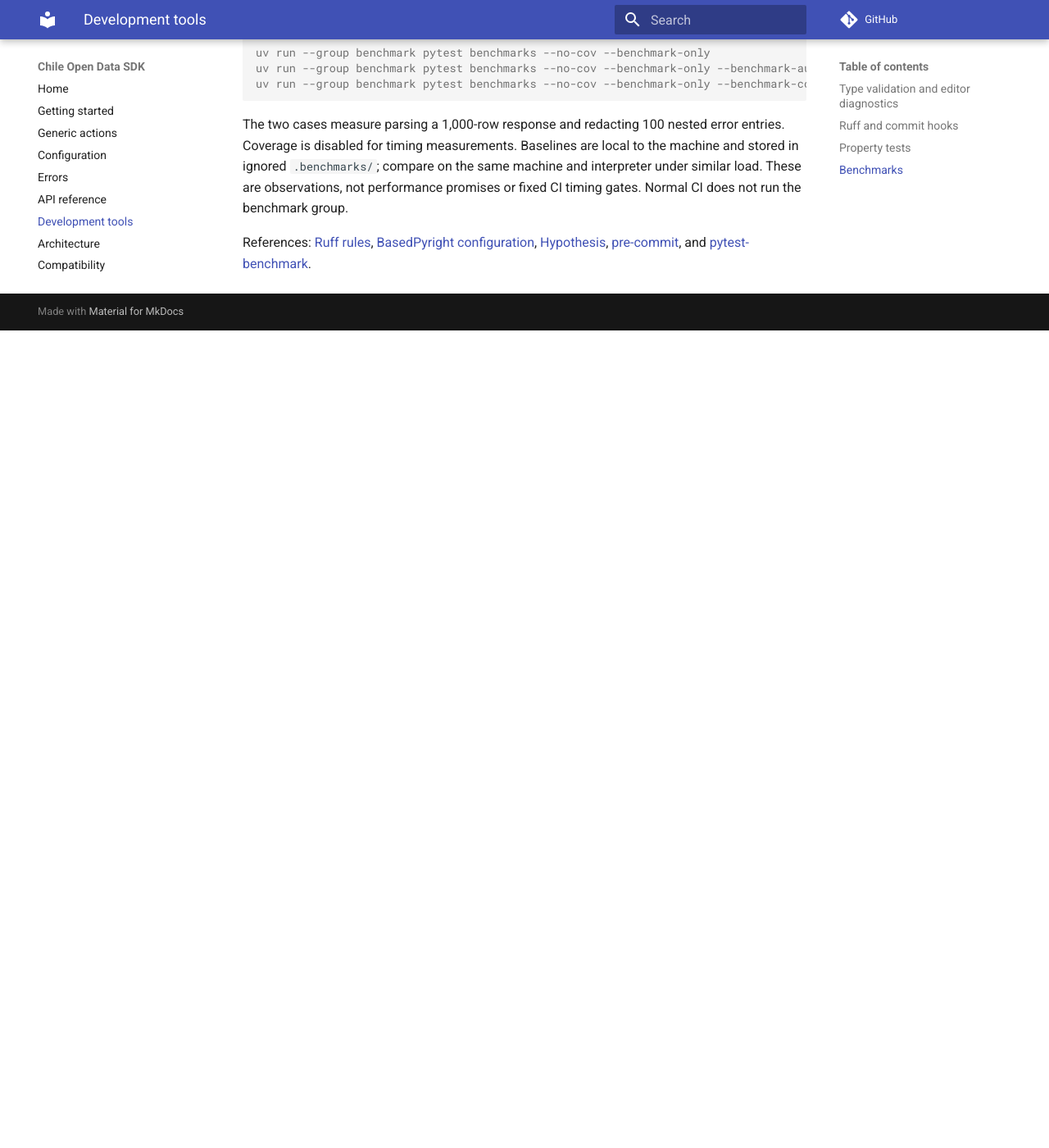
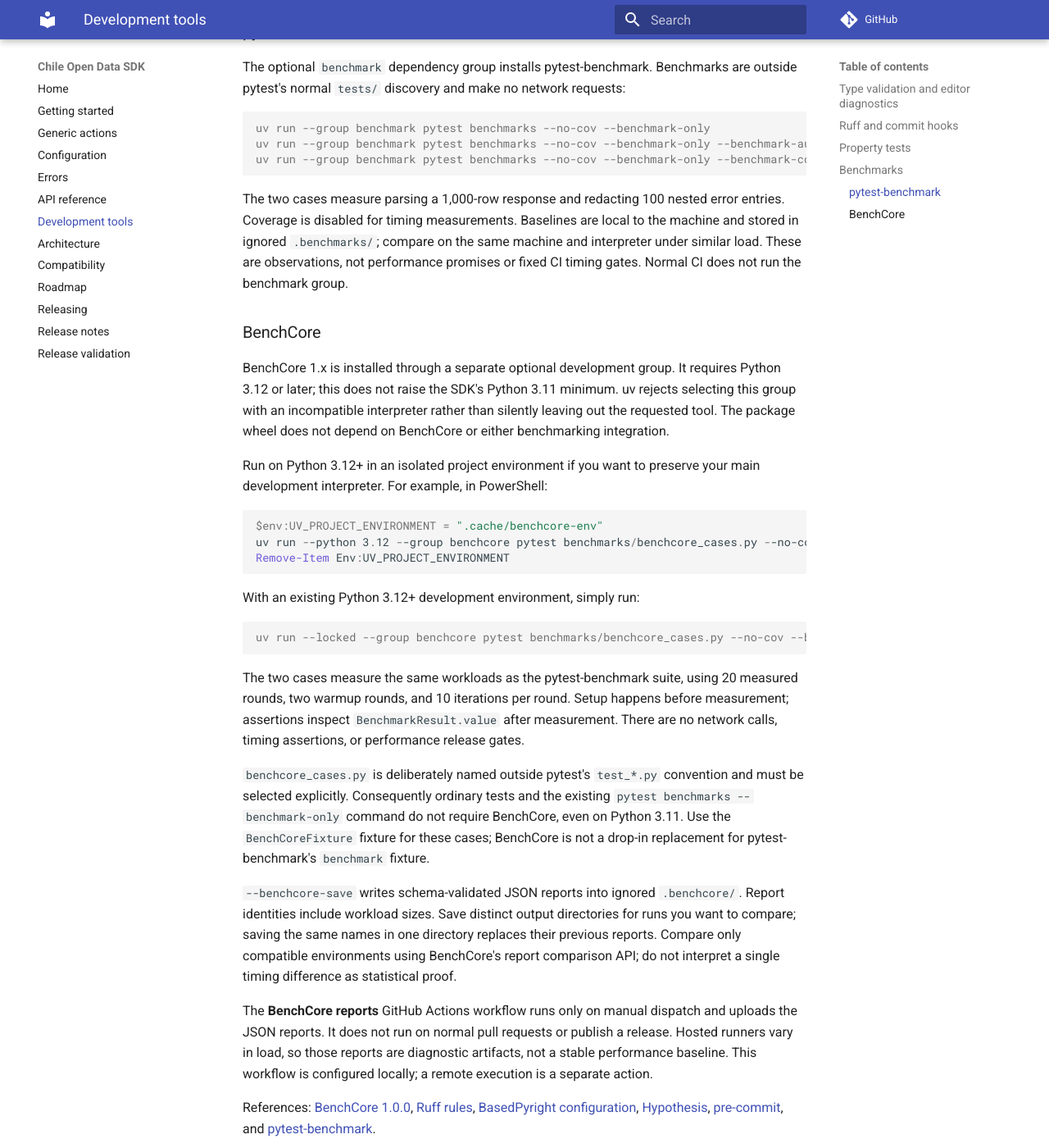
Before and after one commit to ezer-mackenzie/chile-open-data-sdk, an MkDocs documentation site: the page built from docs/development.md, in a window 1280 px wide and 1400 px high, scrolled down 1947 px. Shown: the whole window at 82% size. Built offline with MkDocs 1.6.1 and Material for MkDocs 9.7.7, drawn with Linux system fonts in a browser that asks for light colours; comment, search, counter and statistics services are not loaded; before the commit the page ends 2350 px from its top, so only the background shows below that; some of the changed text lies outside the part shown.

Commit message:
build(benchmarks): add optional BenchCore reports
Add BenchCore 1.x with its pytest integration in a Python 3.12+ development
group while retaining Python 3.11 support for the SDK and ordinary tests.

Provide explicitly selected response parsing and diagnostic redaction cases,
persisted JSON reports, and a manual artifact-upload workflow. Document commands,
measurement settings, report handling, and separation from pytest-benchmark.

Validation: both cases pass on Python 3.12 and 3.14, saved reports load, and
existing pytest-benchmark cases remain compatible. The 86 normal tests pass,
including on Python 3.11 without BenchCore. All quality hooks, strict docs,
and distribution checks pass. No tag was moved or release published.

Co-authored-by: Codex <noreply@openai.com>

````diff
--- a/docs/development.md
+++ b/docs/development.md
@@ -13,7 +13,8 @@ changes. Use the project's `.venv` interpreter in your editor.
 | Hypothesis | Generated JSON and redaction invariants | Included in normal pytest |
 | pre-commit | Run checks before committing | `uv run pre-commit install` |
 | pip-audit | Known dependency vulnerabilities | See the release guide |
-| pytest-benchmark | Optional local CPU measurements | See below |
+| pytest-benchmark | Optional local CPU measurements, Python 3.11+ | See below |
+| BenchCore | Optional typed measurements and JSON reports, Python 3.12+ | See below |
 
 ## Type validation and editor diagnostics
 
@@ -58,6 +59,8 @@ failing examples live in the ignored `.hypothesis/` directory.
 
 ## Benchmarks
 
+### pytest-benchmark
+
 The optional `benchmark` dependency group installs pytest-benchmark. Benchmarks
 are outside pytest's normal `tests/` discovery and make no network requests:
 
@@ -73,7 +76,54 @@ machine and stored in ignored `.benchmarks/`; compare on the same machine and
 interpreter under similar load. These are observations, not performance promises
 or fixed CI timing gates. Normal CI does not run the benchmark group.
 
-References: [Ruff rules](https://docs.astral.sh/ruff/rules/),
+### BenchCore
+
+BenchCore 1.x is installed through a separate optional development group. It
+requires Python 3.12 or later; this does not raise the SDK's Python 3.11 minimum.
+uv rejects selecting this group with an incompatible interpreter rather than
+silently leaving out the requested tool. The package wheel does not depend on
+BenchCore or either benchmarking integration.
+
+Run on Python 3.12+ in an isolated project environment if you want to preserve
+your main development interpreter. For example, in PowerShell:
+
+```powershell
+$env:UV_PROJECT_ENVIRONMENT = ".cache/benchcore-env"
+uv run --python 3.12 --group benchcore pytest benchmarks/benchcore_cases.py --no-cov --benchcore-save=.benchcore
+Remove-Item Env:UV_PROJECT_ENVIRONMENT
+```
+
+With an existing Python 3.12+ development environment, simply run:
+
+```console
+uv run --locked --group benchcore pytest benchmarks/benchcore_cases.py --no-cov --benchcore-save=.benchcore
+```
+
+The two cases measure the same workloads as the pytest-benchmark suite, using
+20 measured rounds, two warmup rounds, and 10 iterations per round. Setup happens
+before measurement; assertions inspect `BenchmarkResult.value` after measurement.
+There are no network calls, timing assertions, or performance release gates.
+
+`benchcore_cases.py` is deliberately named outside pytest's `test_*.py` convention
+and must be selected explicitly. Consequently ordinary tests and the existing
+`pytest benchmarks --benchmark-only` command do not require BenchCore, even on
+Python 3.11. Use the `BenchCoreFixture` fixture for these cases; BenchCore is not
+a drop-in replacement for pytest-benchmark's `benchmark` fixture.
+
+`--benchcore-save` writes schema-validated JSON reports into ignored `.benchcore/`.
+Report identities include workload sizes. Save distinct output directories for
+runs you want to compare; saving the same names in one directory replaces their
+previous reports. Compare only compatible environments using BenchCore's report
+comparison API; do not interpret a single timing difference as statistical proof.
+
+The **BenchCore reports** GitHub Actions workflow runs only on manual dispatch
+and uploads the JSON reports. It does not run on normal pull requests or publish
+a release. Hosted runners vary in load, so those reports are diagnostic artifacts,
+not a stable performance baseline. This workflow is configured locally; a remote
+execution is a separate action.
+
+References: [BenchCore 1.0.0](https://pypi.org/project/benchcore/1.0.0/),
+[Ruff rules](https://docs.astral.sh/ruff/rules/),
 [BasedPyright configuration](https://docs.basedpyright.com/latest/configuration/config-files/),
 [Hypothesis](https://hypothesis.readthedocs.io/en/latest/quickstart.html),
 [pre-commit](https://pre-commit.com/), and
--- a/pyproject.toml
+++ b/pyproject.toml
@@ -64,6 +64,9 @@ branch = true
 source = ["chile_open_data_sdk"]
 
 [dependency-groups]
+benchcore = [
+    "benchcore[pytest]>=1.0.0,<2",
+]
 benchmark = [
     "pytest-benchmark>=5.3.0",
 ]
@@ -81,3 +84,6 @@ docs = [
     "mkdocs-material>=9.7.7",
     "mkdocstrings[python]>=1.0.6",
 ]
+
+[tool.uv.dependency-groups]
+benchcore = { requires-python = ">=3.12" }
````
Also changed, not shown: CHANGELOG.md (+4 -0 lines), CONTRIBUTING.md (+6 -0 lines), 4 other files.
